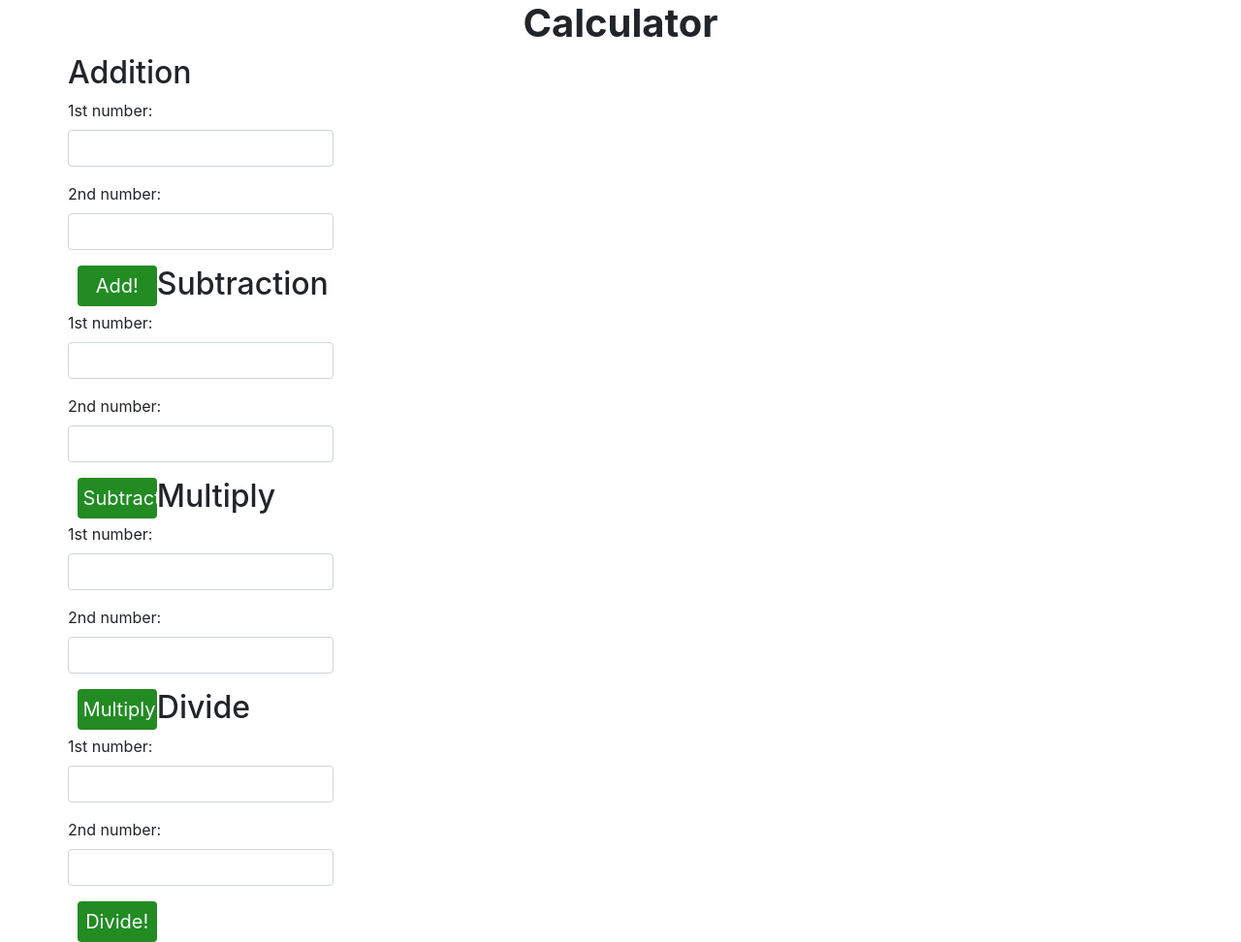
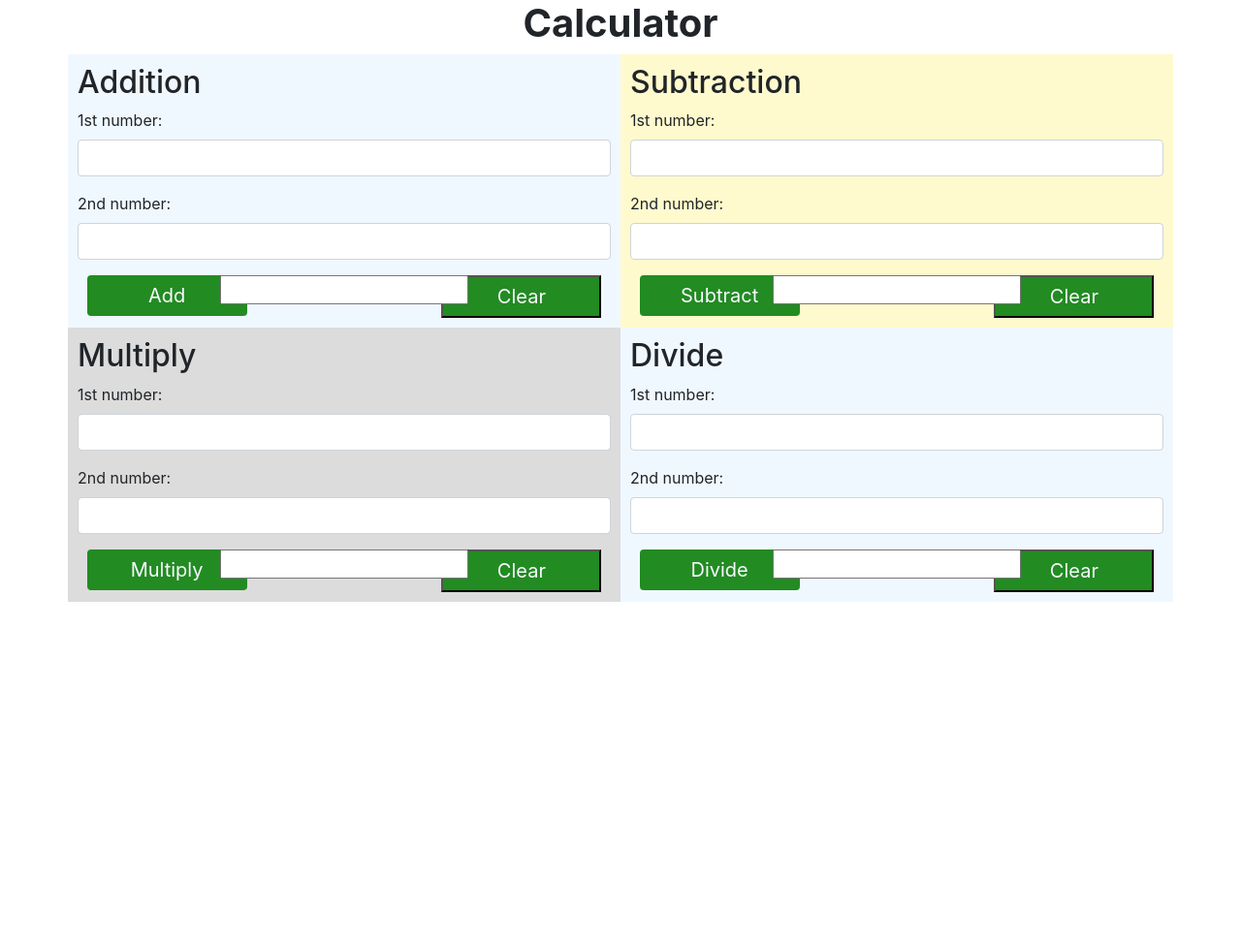
Before and after one commit to rosekairu/Calculator, a plain HTML site: page index.html in a window 1280 px wide. Shown: the whole page at 97% size. After the commit the page ends 800 px from the top, so only its background shows below. Drawn offline with nearby package versions, Linux system fonts and the light colour scheme.

Commit message:
modified html file to include columns and output sections

```diff
--- a/index.html
+++ b/index.html
@@ -1,60 +1,75 @@
 <!DOCTYPE html>
 <html>
+
 <head>
   <title>Calculator</title>
-     <link rel="stylesheet" href="https://stackpath.bootstrapcdn.com/bootstrap/4.4.1/css/bootstrap.min.css" integrity="sha384-Vkoo8x4CGsO3+Hhxv8T/Q5PaXtkKtu6ug5TOeNV6gBiFeWPGFN9MuhOf23Q9Ifjh" crossorigin="anonymous">
+  <link rel="stylesheet" href="https://stackpath.bootstrapcdn.com/bootstrap/4.4.1/css/bootstrap.min.css"
+    integrity="sha384-Vkoo8x4CGsO3+Hhxv8T/Q5PaXtkKtu6ug5TOeNV6gBiFeWPGFN9MuhOf23Q9Ifjh" crossorigin="anonymous">
   <link href="css/styles.css" rel="stylesheet" type="text/css">
-     <script   src="https://code.jquery.com/jquery-3.4.1.min.js" integrity="sha384-J6qa4849blE2+poT4WnyKhv5vZF5SrPo0iEjwBvKU7imGFAV0wwj1yYfoRSJoZ+n" crossorigin="anonymous"></script>
-     <script src="https://code.jquery.com/jquery-3.4.1.slim.min.js" integrity="sha384-J6qa4849blE2+poT4WnyKhv5vZF5SrPo0iEjwBvKU7imGFAV0wwj1yYfoRSJoZ+n" crossorigin="anonymous"></script>
+  <script src="https://code.jquery.com/jquery-3.4.1.min.js"
+    integrity="sha384-J6qa4849blE2+poT4WnyKhv5vZF5SrPo0iEjwBvKU7imGFAV0wwj1yYfoRSJoZ+n" crossorigin="anonymous">
+  </script>
+  <script src="https://code.jquery.com/jquery-3.4.1.slim.min.js"
+    integrity="sha384-J6qa4849blE2+poT4WnyKhv5vZF5SrPo0iEjwBvKU7imGFAV0wwj1yYfoRSJoZ+n" crossorigin="anonymous">
+  </script>
   <script src="js/scripts.js"></script>
 </head>
+
 <body>
   <h1>Calculator</h1>
   <div class="container">
     <div class="row">
-    <div class="col-xs-14">
+      <div class="column" style="background-color: aliceblue;">
         <h2>Addition</h2>
-     <div class="col-xs-3.5">
         <form id="add">
-        <div class="form-group"> <label for="add1">1st number:</label> <input id="add1" class="form-control" type="text"> </div>
-        <div class="form-group"> <label for="add2">2nd number:</label> <input id="add2" class="form-control" type="text"> </div>
-        <button type="submit" class="btn">Add!</button>
-        <div id="output"></div>
+          <div class="form-group"> <label for="add1">1st number:</label> <input id="add1" class="form-control"
+              type="text"> </div>
+          <div class="form-group"> <label for="add2">2nd number:</label> <input id="add2" class="form-control"
+              type="text"> </div>
+          <button type="submit" class="btn">Add</button>
+          <button type="reset" class="mybtn" onclick="document.location.reload()">Clear</button>
+          <div id="output"><input type="text" placeholder=""></div>
         </form>
       </div>
-
+      <div class="column" style="background-color: lemonchiffon;">
         <h2>Subtraction</h2>
-     <div class="col-xs-3.5">
         <form id="subtract">
-      <div class="form-group"> <label for="subtract1">1st number:</label> <input id="subtract1" class="form-control" type="text"> </div>
-      <div class="form-group"> <label for="subtract2">2nd number:</label> <input id="subtract2" class="form-control" type="text"> </div>
-      <button type="submit" class="btn">Subtract!</button>
-      <div id="result"></div>
+          <div class="form-group"> <label for="subtract1">1st number:</label> <input id="subtract1" class="form-control"
+              type="text"> </div>
+          <div class="form-group"> <label for="subtract2">2nd number:</label> <input id="subtract2" class="form-control"
+              type="text"> </div>
+          <button type="submit" class="btn">Subtract</button>
+          <button type="reset" class="mybtn" onclick="document.location.reload()">Clear</button>
+          <div id="result"><input type="text" placeholder=""></div>
         </form>
       </div>
-
+      <div class="column" style="background-color: gainsboro;">
         <h2>Multiply</h2>
-     <div class="col-xs-3.5">
         <form id="multiply">
-      <div class="form-group"> <label for="multiply1">1st number:</label> <input id="multiply1" class="form-control" type="text"> </div>
-      <div class="form-group"> <label for="multiply2">2nd number:</label> <input id="multiply2" class="form-control" type="text"> </div>
-      <button type="submit" class="btn">Multiply!</button>
-      <div id="product"></div>
+          <div class="form-group"> <label for="multiply1">1st number:</label> <input id="multiply1" class="form-control"
+              type="text"> </div>
+          <div class="form-group"> <label for="multiply2">2nd number:</label> <input id="multiply2" class="form-control"
+              type="text"> </div>
+          <button type="submit" class="btn">Multiply</button>
+          <button type="reset" class="mybtn" onclick="document.location.reload()">Clear</button>
+          <div id="product"><input type="text" placeholder=""></div>
         </form>
       </div>
-
+      <div class="column" style="background-color: aliceblue;">
         <h2>Divide</h2>
-     <div class="col-xs-3.5">
         <form id="divide">
-      <div class="form-group"> <label for="divide1">1st number:</label> <input id="divide1" class="form-control" type="text"> </div>
-      <div class="form-group"> <label for="divide2">2nd number:</label> <input id="divide2" class="form-control" type="text"> </div>
-      <button type="submit" class="btn">Divide!</button>
-      <div id="outcome"></div>
+          <div class="form-group"> <label for="divide1">1st number:</label> <input id="divide1" class="form-control"
+              type="text"> </div>
+          <div class="form-group"> <label for="divide2">2nd number:</label> <input id="divide2" class="form-control"
+              type="text"> </div>
+          <button type="submit" class="btn">Divide</button>
+          <button type="reset" class="mybtn" onclick="document.location.reload()">Clear</button>
+          <div id="outcome"><input type="text" placeholder=""></div>
         </form>
       </div>
 
     </div>
   </div>
-   </div>
 </body>
+
 </html>
```
Lines whose indentation alone changed are shown as unchanged.
